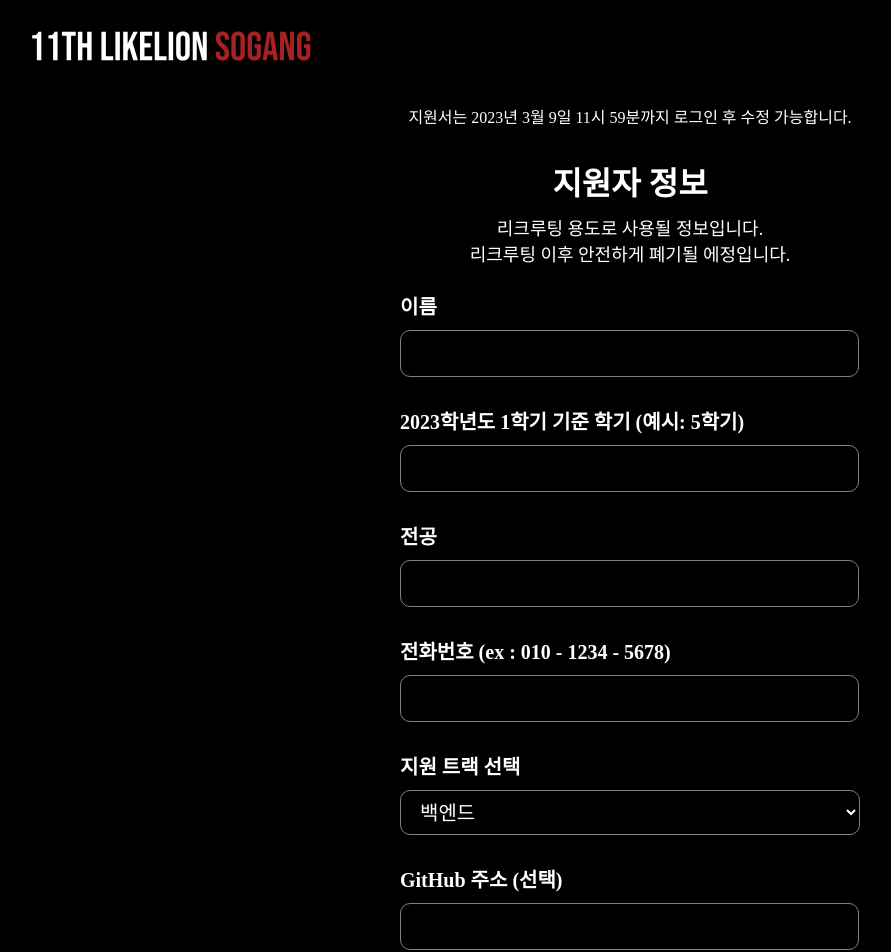
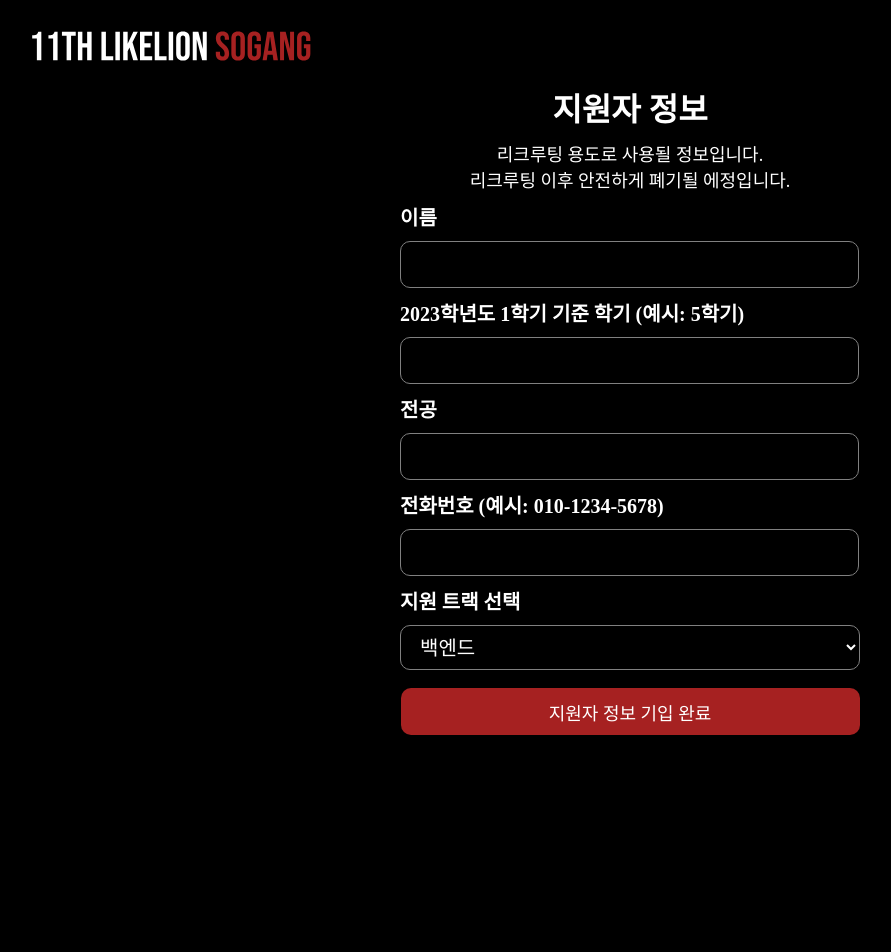
Before and after one commit to Applion-11th/Applion-Client, a React (Create React App) app: page /info in a window 1280 px wide. Shown: the top 952 px of the page, without its empty margins (10-901 px from the left). After the commit the page ends 800 px from the top, so only its background shows below. Built offline with nearby package versions, Linux system fonts and the light colour scheme; a web font is replaced by a local one.

Commit message:
feat: remove unused inputs in /info page

```diff
--- a/src/pages/Info.js
+++ b/src/pages/Info.js
@@ -7,9 +7,8 @@ const Info = () => {
   const navigate = useNavigate();
   return (
     <>
-      <Space height="30px" />
+      <Space height="10px" />
       <Flex>
-        <FinalMent>지원서는 2023년 3월 9일 11시 59분까지 로그인 후 수정 가능합니다.</FinalMent>
         <Title>지원자 정보</Title>
         <Space height="10px" />
         <Description>
@@ -17,34 +16,31 @@ const Info = () => {
           <br />
           리크루팅 이후 안전하게 폐기될 에정입니다.
         </Description>
-        <Space height="25px" />
+        <Space height="10px" />
         <Form>
           <Text>이름</Text>
           <Input />
-          <Space height="29px" />
+          <Space height="10px" />
           <Text>2023학년도 1학기 기준 학기 (예시: 5학기)</Text>
           <Input />
-          <Space height="29px" />
+          <Space height="10px" />
           <Text>전공</Text>
           <Input />
-          <Space height="29px" />
-          <Text>전화번호 (ex : 010 - 1234 - 5678)</Text>
+          <Space height="10px" />
+          <Text>전화번호 (예시: 010-1234-5678)</Text>
           <Input />
-          <Space height="29px" />
+          <Space height="10px" />
           <Text>지원 트랙 선택</Text>
           <SelectTrack />
-          <Space height="29px" />
-          <Text>GitHub 주소 (선택)</Text>
-          <Input />
         </Form>
-        <Space height="29px" />
+        <Space height="18px" />
         <Click
           onClick={() => {
             console.log("submit");
           }}
         >
           <Button width="459px" height="47px" text="지원자 정보 기입 완료" fontSize="18px" borderRadius="10px" />
-          <Space height="29px" />
+          <Space height="10px" />
         </Click>
       </Flex>
     </>
@@ -83,8 +79,3 @@ const Form = styled.div`
 `;
 
 const Click = styled.div``;
-
-const FinalMent = styled.div`
-  text-align: center;
-  margin-bottom: 30px;
-`;
```
